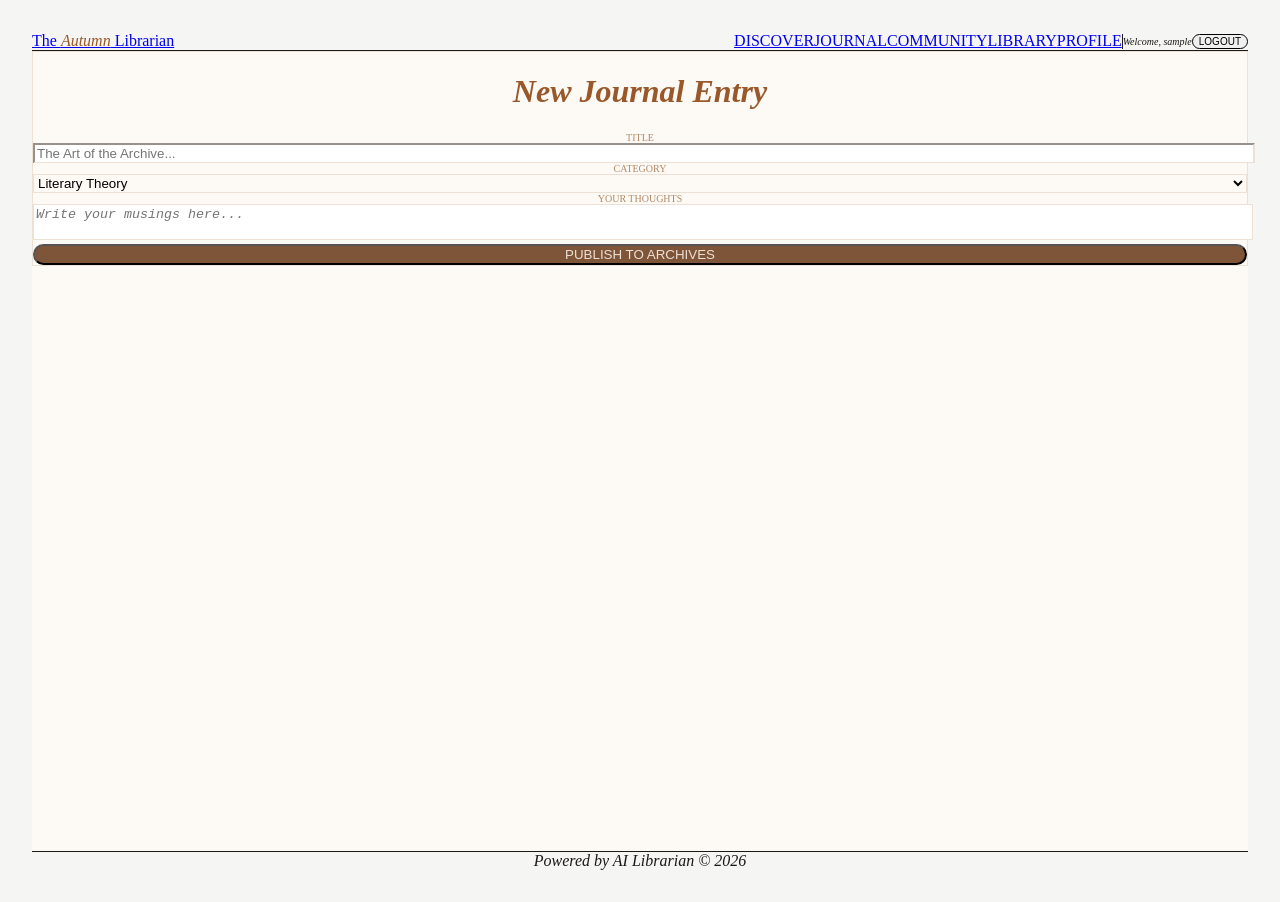
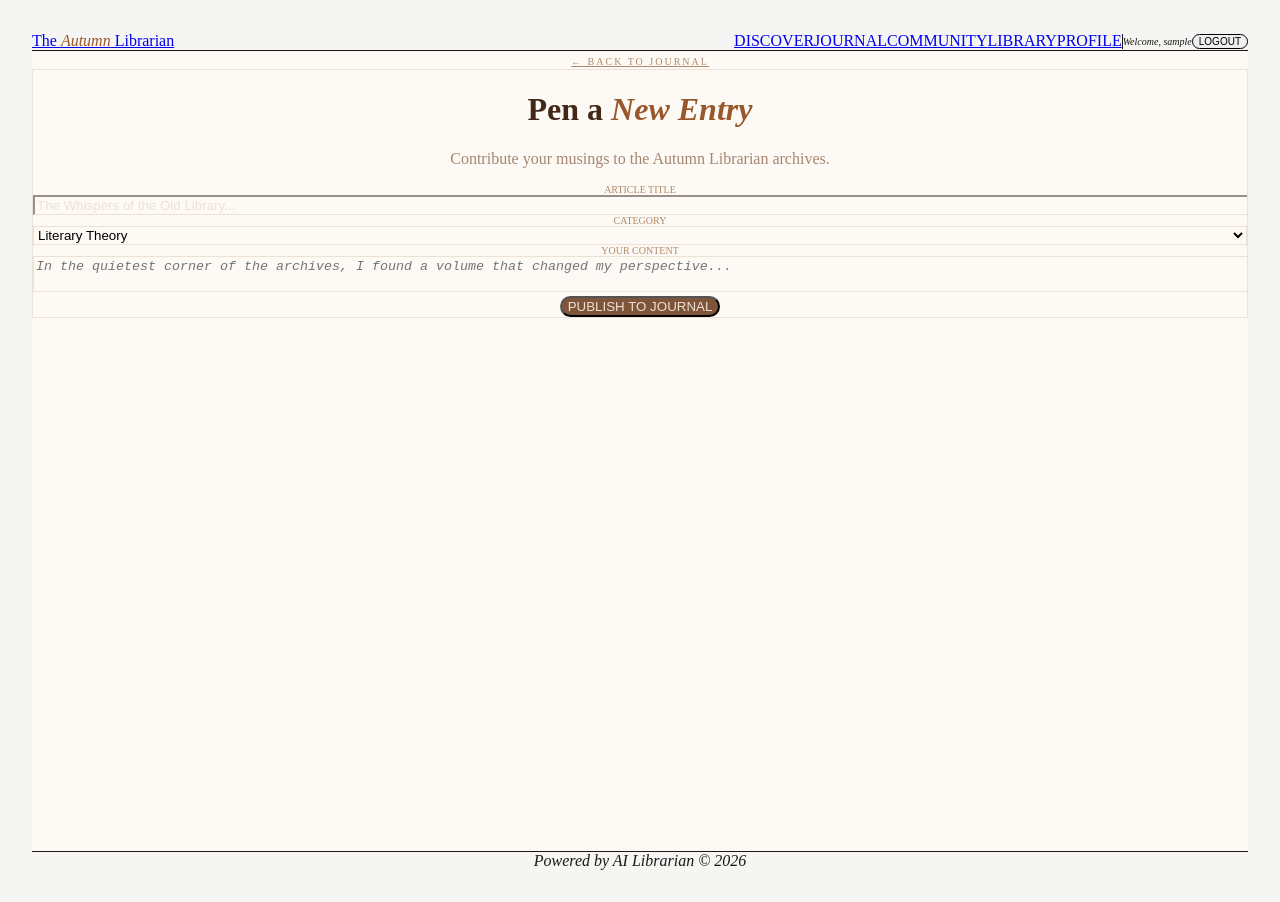
Before and after one commit to sitorb/bookai, a React (Vite) app in the folder frontend/: page /articles/create in a window 1280 px wide. Built offline with nearby package versions, Linux system fonts and the light colour scheme; sample sign-in values are in the browser's storage.

Commit message:
adding articles

```diff
--- a/frontend/src/pages/CreateArticle.jsx
+++ b/frontend/src/pages/CreateArticle.jsx
@@ -1,53 +1,87 @@
 import React, { useState } from 'react';
-import { useNavigate } from 'react-router-dom';
+import { useNavigate, Link } from 'react-router-dom';
 import axios from 'axios';
 import toast from 'react-hot-toast';
 
 const CreateArticle = () => {
   const [title, setTitle] = useState('');
   const [category, setCategory] = useState('Literary Theory');
-  const [excerpt, setExcerpt] = useState('');
+  const [content, setContent] = useState('');
+  const [loading, setLoading] = useState(false);
+
   const navigate = useNavigate();
+  const API_BASE_URL = 'http://127.0.0.1:8000';
 
   const handleSubmit = async (e) => {
     e.preventDefault();
+    setLoading(true);
+
+    const token = localStorage.getItem('token'); // Retrieve the JWT/Auth token
+
     try {
-      // In a real app, you'd send this to your Django backend
-      // await axios.post('http://127.0.0.1:8000/api/articles/', { title, category, excerpt });
+      // Sending the data to the Django endpoint we created
+      await axios.post(`${API_BASE_URL}/api/articles/`, {
+        title: title,
+        category: category,
+        content: content
+      }, {
+        headers: {
+          'Authorization': `Bearer ${token}`, // Crucial for identifying the user
+          'Content-Type': 'application/json'
+        }
+      });
 
-      toast.success("Entry added to the Journal!");
-      navigate('/articles');
+      toast.success("Entry added to the Journal archives.");
+      navigate('/articles'); // Return to the journal list
     } catch (err) {
-      toast.error("The ink ran dry. Please try again.");
+      console.error("Submission error:", err);
+      toast.error("The librarian couldn't archive your entry. Please check your connection.");
+    } finally {
+      setLoading(false);
     }
   };
 
   return (
-    <div className="min-h-screen bg-[#fdfaf5] py-12 px-4 font-serif text-[#432818]">
-      <div className="max-w-2xl mx-auto bg-white p-10 rounded-xl border border-[#ede0d4] shadow-sm">
-        <h1 className="text-3xl font-light mb-8 tracking-tight text-[#99582a] italic">
-          New Journal Entry
+    <div className="min-h-screen bg-[#fdfaf5] py-16 px-4 font-serif text-[#432818]">
+      <div className="max-w-3xl mx-auto">
+
+        {/* Breadcrumb / Back Link */}
+        <Link to="/articles" className="text-[10px] uppercase tracking-[0.2em] text-[#b08968] hover:text-[#99582a] transition-colors mb-8 inline-block">
+          ← Back to Journal
+        </Link>
+
+        <div className="bg-white p-10 md:p-16 rounded-2xl border border-[#ede0d4] shadow-sm relative overflow-hidden">
+          {/* Decorative Corner Accent */}
+          <div className="absolute top-0 right-0 w-24 h-24 bg-[#f3e9dc] rounded-bl-full opacity-50 -mr-12 -mt-12" />
+
+          <div className="relative z-10">
+            <h1 className="text-4xl font-light mb-2 tracking-tight">
+              Pen a <span className="italic text-[#99582a]">New Entry</span>
             </h1>
+            <p className="text-sm text-[#7f5539] mb-10 opacity-70">Contribute your musings to the Autumn Librarian archives.</p>
 
-        <form onSubmit={handleSubmit} className="space-y-6">
+            <form onSubmit={handleSubmit} className="space-y-8">
+              {/* Title Input */}
               <div>
-            <label className="block text-[10px] uppercase tracking-widest text-[#b08968] mb-2">Title</label>
+                <label className="block text-[10px] uppercase tracking-widest text-[#b08968] mb-3">Article Title</label>
                 <input
                   type="text"
                   value={title}
                   onChange={(e) => setTitle(e.target.value)}
-              className="w-full border-b border-[#ede0d4] py-2 focus:border-[#99582a] outline-none transition-colors text-lg"
-              placeholder="The Art of the Archive..."
+                  className="w-full bg-transparent border-b border-[#ede0d4] py-3 text-2xl outline-none focus:border-[#99582a] transition-all placeholder:text-[#ede0d4] font-bold"
+                  placeholder="The Whispers of the Old Library..."
                   required
                 />
               </div>
 
+              {/* Category Dropdown */}
+              <div className="grid grid-cols-1 md:grid-cols-2 gap-8">
                 <div>
-            <label className="block text-[10px] uppercase tracking-widest text-[#b08968] mb-2">Category</label>
+                  <label className="block text-[10px] uppercase tracking-widest text-[#b08968] mb-3">Category</label>
                   <select
                     value={category}
                     onChange={(e) => setCategory(e.target.value)}
-              className="w-full bg-transparent border-b border-[#ede0d4] py-2 outline-none"
+                    className="w-full bg-[#fdfaf5] border border-[#ede0d4] p-3 rounded-lg outline-none focus:ring-1 focus:ring-[#99582a] text-sm"
                   >
                     <option>Literary Theory</option>
                     <option>Technology</option>
@@ -55,25 +89,34 @@ const CreateArticle = () => {
                     <option>Community Discovery</option>
                   </select>
                 </div>
+              </div>
 
+              {/* Content Textarea */}
               <div>
-            <label className="block text-[10px] uppercase tracking-widest text-[#b08968] mb-2">Your Thoughts</label>
+                <label className="block text-[10px] uppercase tracking-widest text-[#b08968] mb-3">Your Content</label>
                 <textarea
-              value={excerpt}
-              onChange={(e) => setExcerpt(e.target.value)}
-              className="w-full h-40 border border-[#ede0d4] p-4 rounded-lg focus:border-[#99582a] outline-none resize-none italic text-[#7f5539]"
-              placeholder="Write your musings here..."
+                  value={content}
+                  onChange={(e) => setContent(e.target.value)}
+                  className="w-full h-64 bg-[#fdfaf5] border border-[#ede0d4] p-6 rounded-xl outline-none focus:ring-1 focus:ring-[#99582a] transition-all italic text-[#7f5539] leading-relaxed resize-none"
+                  placeholder="In the quietest corner of the archives, I found a volume that changed my perspective..."
                   required
                 />
               </div>
 
+              {/* Submit Button */}
+              <div className="pt-6 flex justify-center">
                 <button
                   type="submit"
-            className="w-full bg-[#7f5539] text-[#ede0d4] py-3 rounded-full uppercase text-xs tracking-widest hover:bg-[#99582a] transition-all shadow-md"
+                  disabled={loading}
+                  className={`bg-[#7f5539] text-[#ede0d4] px-12 py-4 rounded-full uppercase text-xs tracking-widest shadow-lg transition-all
+                    ${loading ? 'opacity-50 cursor-not-allowed' : 'hover:bg-[#99582a] hover:-translate-y-1 active:scale-95'}`}
                 >
-            Publish to Archives
+                  {loading ? "Sealing the Envelope..." : "Publish to Journal"}
                 </button>
+              </div>
             </form>
+          </div>
+        </div>
       </div>
     </div>
   );
```
Also changed, not shown: 2 other files (tests, documents, lock files or other folders). Lines whose indentation alone changed are shown as unchanged.
